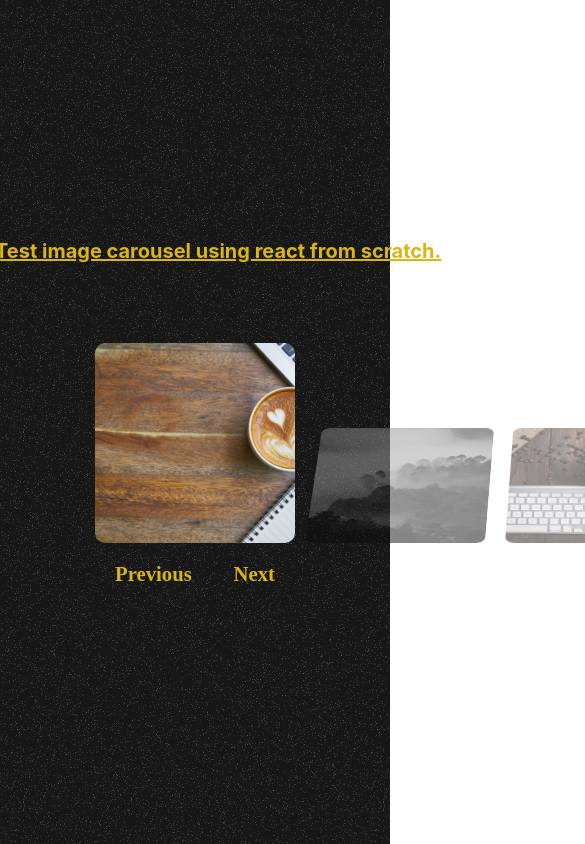
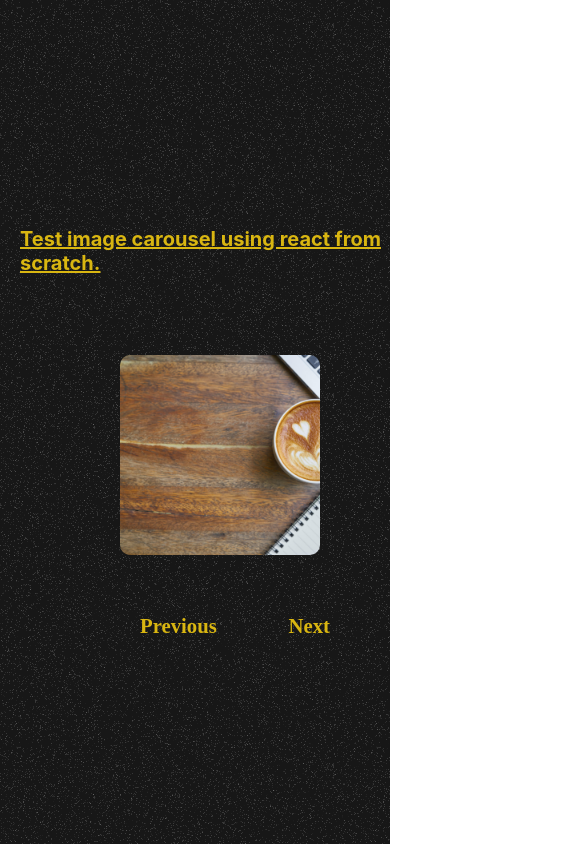
Before and after one commit to Xalvic/gallery, a React (Create React App) app: page /components/Card in a window 390 px wide. Shown: the top 844 px of the page, 585 px wide, since content can reach past the window. Built offline with nearby package versions, Linux system fonts and the light colour scheme; a web font is replaced by a local one.

Commit message:
initial commit

```diff
--- a/src/App.scss
+++ b/src/App.scss
@@ -10,11 +10,11 @@
 .App {
   min-height: 100vh;
   align-items: center;
-  justify-content: center;
+  justify-content: flex-end;
   background: #333;
   background-image: url(/images/noise.png);
   .contain {
-    transform: translateX(1000px);
+    transform: translateX(-100px) translateY(-200px);
     h1 {
       transform: translateX(-220px);
       margin-bottom: 50px;
@@ -36,6 +36,7 @@
     transition: transform 1000ms cubic-bezier(0.455, 0.03, 0.515, 0.955);
 
     .card {
+      position: absolute;
       background-size: contain;
       background-repeat: no-repeat;
       background-position: center;
@@ -59,6 +60,7 @@
 }
 
 .buttons {
+  top: 390px;
   user-select: none;
   display: flex;
   justify-content: space-between;
@@ -77,7 +79,7 @@
 @media (max-width: 1400px) {
   .App {
     .contain {
-      transform: translateX(750px);
+      transform: translateX(100px) translateY(-100px);
       h1 {
         transform: translateX(-210px);
         margin-bottom: 80px;
@@ -99,7 +101,7 @@
 @media (max-width: 800px) {
   .App {
     .contain {
-      transform: translateX(670px);
+      transform: translateX(270px) translateY(-100px);
       h1 {
         transform: translateX(-210px);
         margin-bottom: 80px;
@@ -121,7 +123,7 @@
 @media (max-width: 600px) {
   .App {
     .contain {
-      transform: translateX(580px);
+      transform: translateX(60px) translateY(-100px);
       h1 {
         transform: translateX(-165px);
         margin-bottom: 80px;
@@ -136,17 +138,22 @@
     }
     .buttons {
       width: 230px;
+      top: 270px;
     }
   }
 }
 @media (max-width: 600px) {
   .App {
     .contain {
-      transform: translateX(580px);
+      // transform: translateX(580px);
       h1 {
         transform: translateX(-110px);
         margin-bottom: 80px;
         font-size: 22px;
+      }
+      .buttons {
+        width: 230px;
+        top: 240px;
       }
     }
   }
@@ -155,7 +162,7 @@
 @media (max-width: 480px) {
   .App {
     .contain {
-      transform: translateX(500px);
+      transform: translateX(120px) translateY(-100px);
       h1 {
         transform: translateX(-100px);
         margin-bottom: 80px;
@@ -171,17 +178,18 @@
     .buttons {
       width: 200px;
       font-size: 25px;
+      top: 200px;
     }
   }
 }
 @media (max-width: 380px) {
   .App {
     .contain {
-      transform: translateX(500px);
+      transform: translateX(30px) translateY(-100px);
       h1 {
         transform: translateX(-60px);
         margin-bottom: 80px;
-        font-size: 16px;
+        font-size: 13px;
         word-break: normal;
       }
     }
--- a/src/components/Card.js
+++ b/src/components/Card.js
@@ -23,16 +23,16 @@ function Card() {
       <div className={`card-slider active-slide-${current}`}>
         <div
           className='wrapper'
-          style={{
-            transform: `translateX(-${current * (100 / length)}%)`,
-          }}
+          // style={{
+          //   transform: `translateX(-${current * (100 / length)}%)`,
+          // }}
         >
           {data.map((s, i) => (
             <div
               key={s._id}
               className={i === current ? "card active" : "card"}
               style={{
-                "background-image": `url(${s.imgsrc})`,
+                backgroundImage: `url(${s.imgsrc})`,
               }}
             ></div>
           ))}
```
